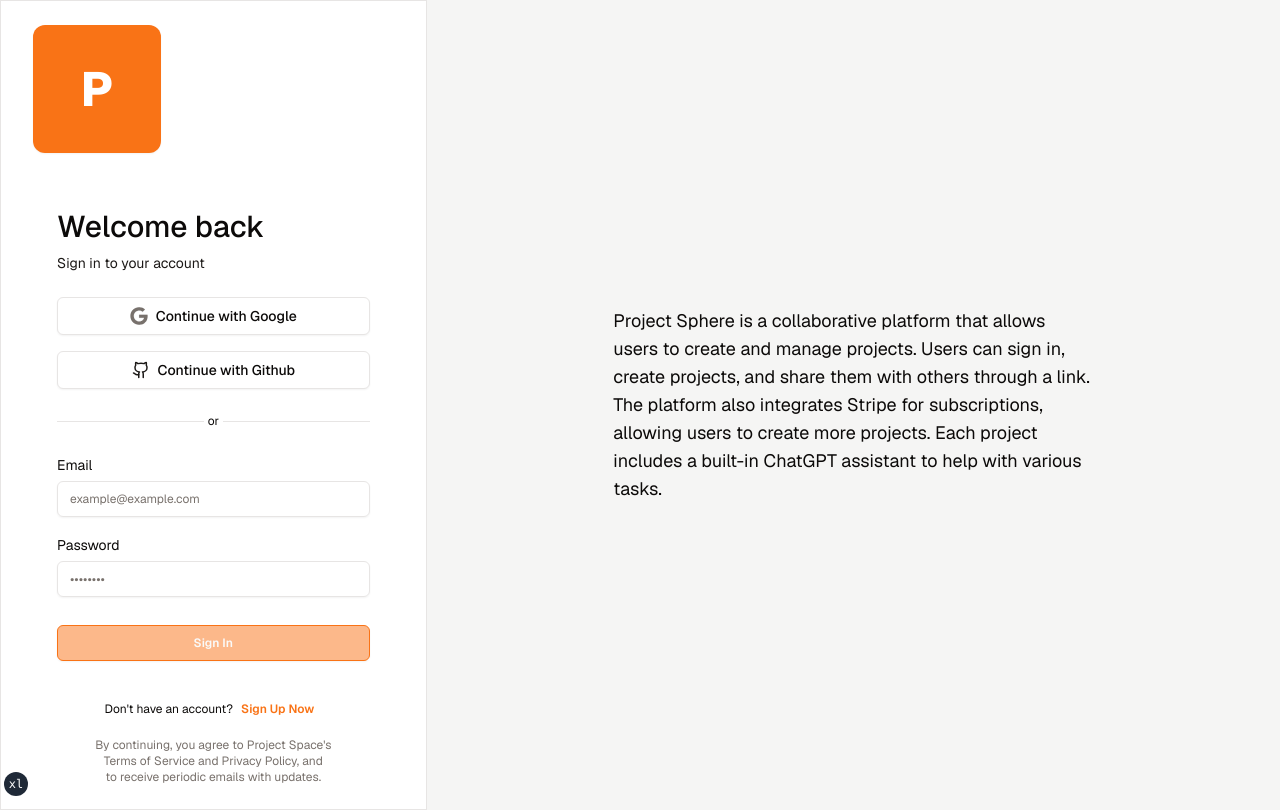
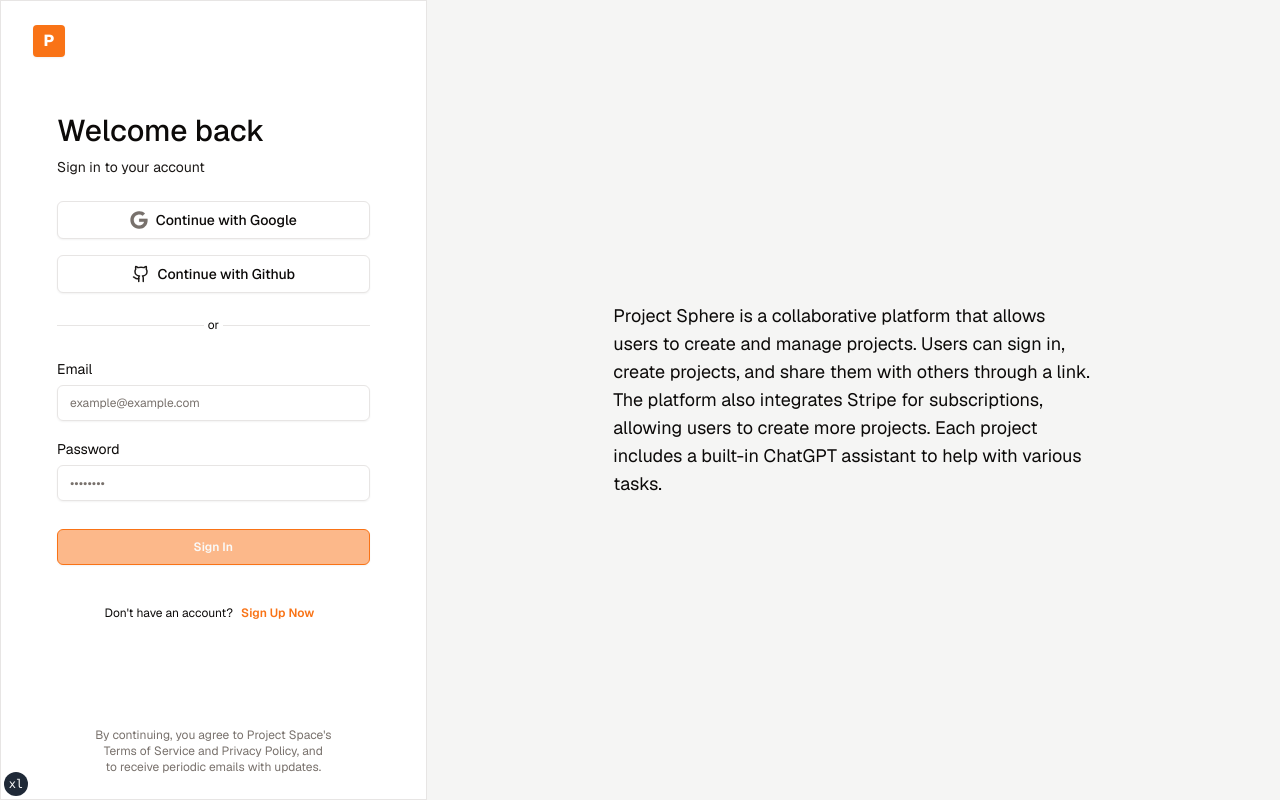
Before and after one commit to SarangKumar/Project-Sphere, a Next.js app: page /auth/sign-in in a window 1280 px wide. Built offline with nearby package versions, Linux system fonts and the light colour scheme.

Commit message:
chore: Update ogImage URL in site config

```diff
--- a/src/app/auth/layout.tsx
+++ b/src/app/auth/layout.tsx
@@ -49,7 +49,7 @@
   return (
     <div className="grid h-dvh grid-cols-1 md:grid-cols-2 lg:grid-cols-3">
       <main className="flex flex-col justify-between gap-12 border border-r p-4 md:px-8 md:py-6">
-        <Logo asLink={true} className="h-32 w-32 rounded-xl text-5xl" />
+        <Logo asLink={true} />
         {children}
       </main>
       <div className="hidden justify-center bg-secondary p-16 md:col-span-1 md:flex lg:col-span-2">
--- a/src/config/site.ts
+++ b/src/config/site.ts
@@ -3,7 +3,7 @@
   githubUsername: "SarangKumar",
   githubRepoName: "Project-Shere",
   url: "http://project-sphere.vercel.app",
-  ogImage: "https://projectsphere.com/og.jpg",
+  ogImage: "http://project-sphere.vercel.app/og.jpg",
   description:
     "Project Sphere is a collaborative platform that allows users to create and manage projects. Users can sign in, create projects, and share them with others through a link. The platform also integrates Stripe for subscriptions, allowing users to create more projects. Each project includes a built-in ChatGPT assistant to help with various tasks.",
   links: {
```
